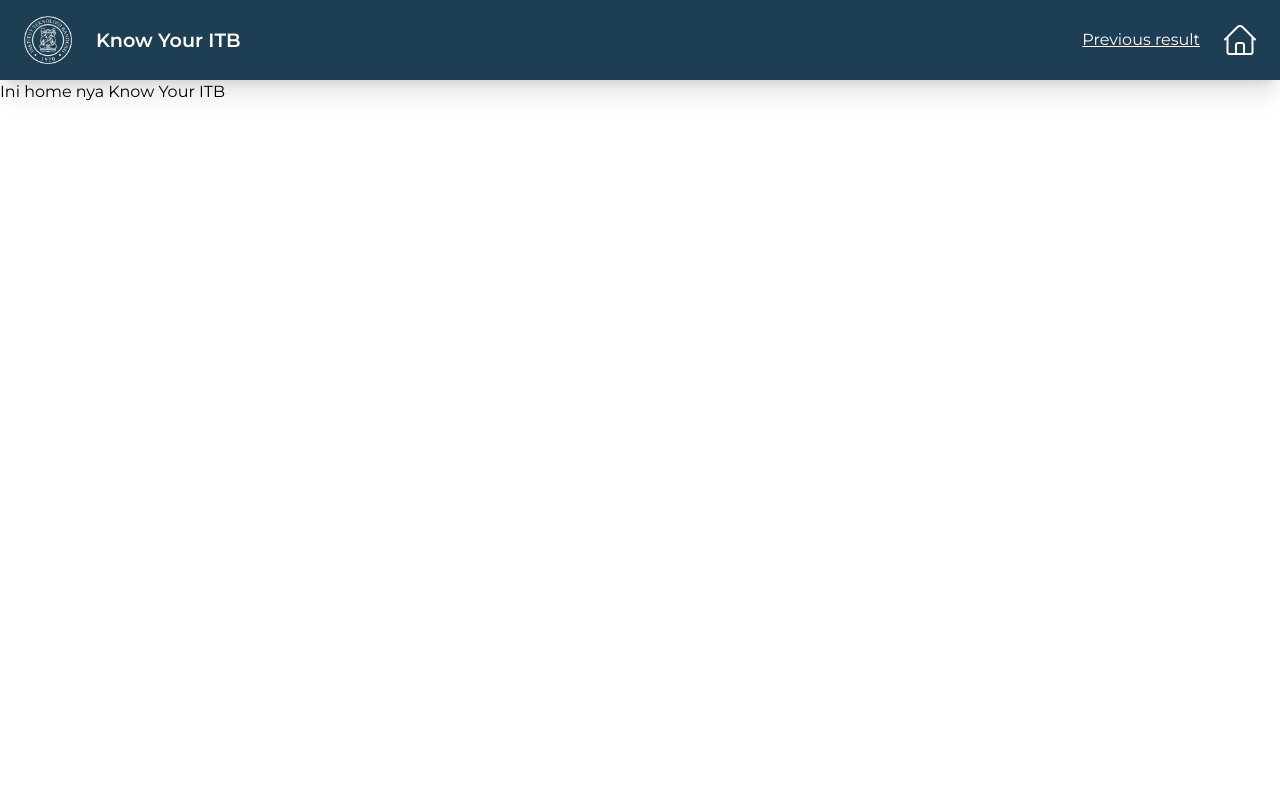
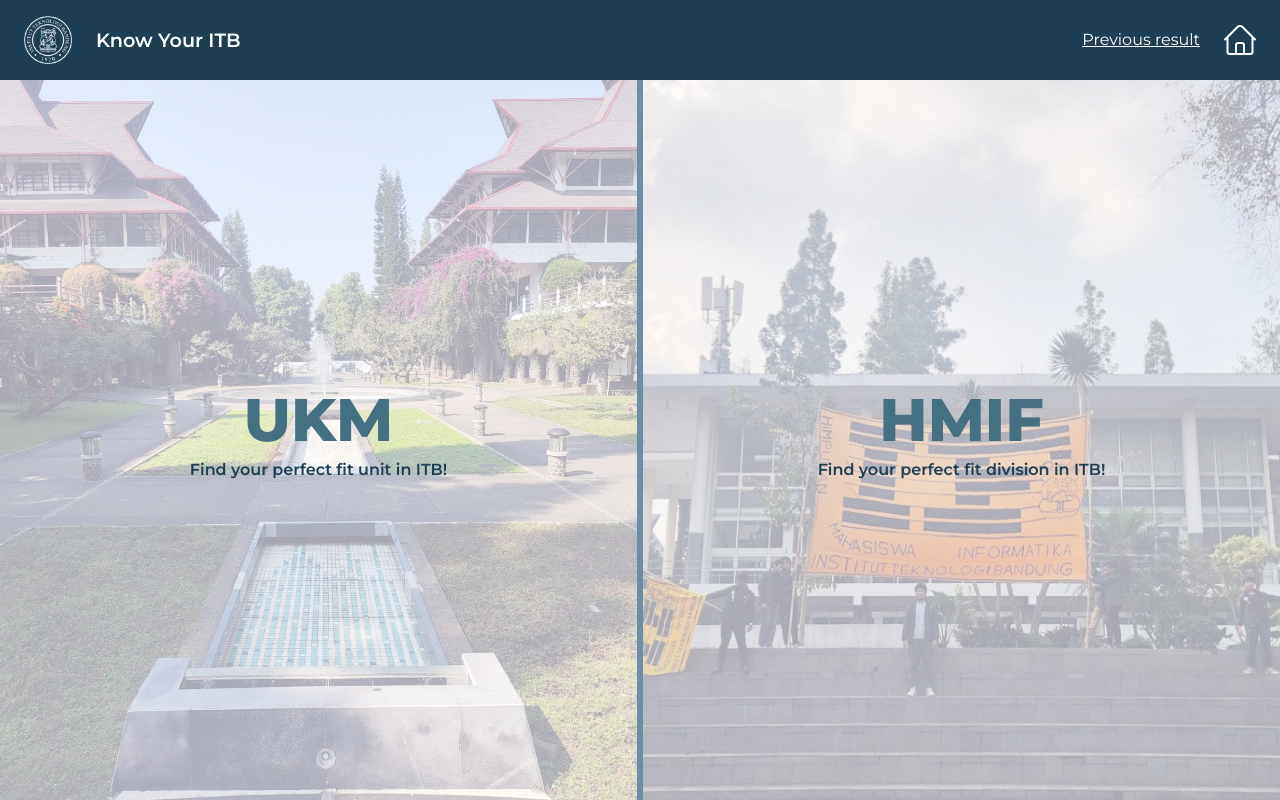
Before and after one commit to l0stplains/Know-Your-ITB, a Next.js app: page / in a window 1280 px wide. Built offline with nearby package versions, Linux system fonts and the light colour scheme.

Commit message:
feat(home): add new home component

```diff
--- a/src/components/Home.tsx
+++ b/src/components/Home.tsx
@@ -2,6 +2,18 @@
 
 export default function Home() {
   return (
-    <div>Ini home nya Know Your ITB</div>
+    <div className='h-[90vh] grid grid-cols-2'>
+      <a href="/[theme]/test" className='h-full relative bg-gray-100 border-r-3 border-blue-50 flex justify-center items-center flex-col group hover:bg-transparent'>
+        <img src="itb.jpeg" alt="plawid" className='w-full h-full object-cover absolute mix-blend-overlay group-hover:opacity-75'/>
+        <h1 className='text-blue-100 z-10 font-extrabold text-6xl '>UKM</h1>
+        <h2 className='text-center text-blue-400 z-10 font-semibold py-2'>Find your perfect fit unit in ITB!</h2>
+      </a>
+
+      <a href="/[theme]/test" className='h-full relative bg-gray-100 border-l-3 border-blue-50 flex justify-center items-center flex-col group hover:bg-transparent'>
+        <img src="hmif.jpeg" alt="plawid" className='w-full h-full object-cover absolute mix-blend-overlay group-hover:opacity-80'/>
+        <h1 className='text-blue-100 z-10 font-extrabold text-6xl '>HMIF</h1>
+        <h2 className='text-center text-blue-400 z-10 font-semibold py-2'>Find your perfect fit division in ITB!</h2>
+      </a>
+    </div>
   )
 }
```
